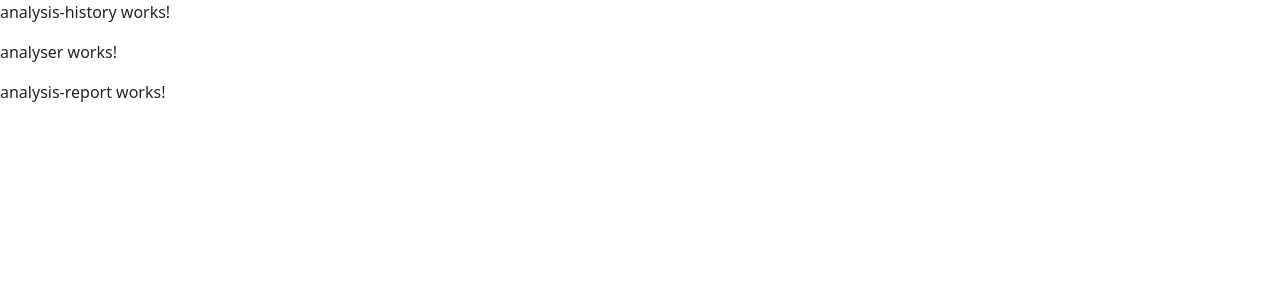
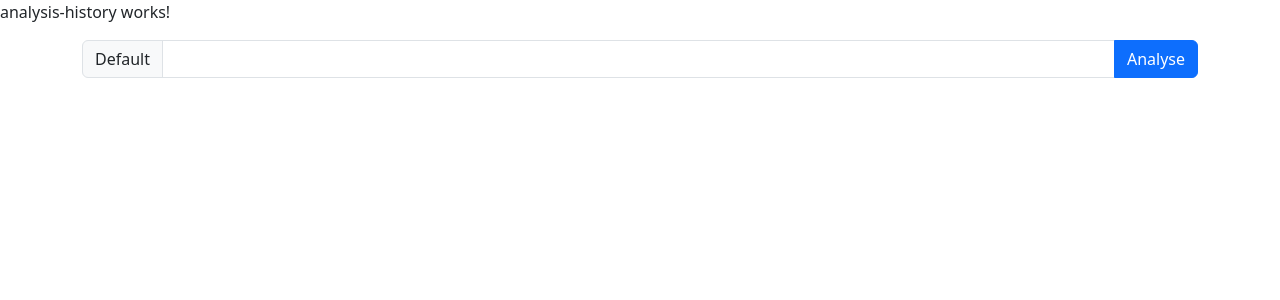
Before and after one commit to dededec/MetadataID-Frontend, an Angular app: page / in a window 1280 px wide. Shown: the top 300 px of the page. Built offline with nearby package versions, Linux system fonts and the light colour scheme.

Commit message:
Add fetch analysis functionality

```diff
--- a/src/app/analyser/analyser.component.html
+++ b/src/app/analyser/analyser.component.html
@@ -1,2 +1,8 @@
-<p>analyser works!</p>
-<app-analysis-report/>
+<div class="input-group mb-3 container-sm">
+    <span class="input-group-text" id="url-input">Default</span>
+    <input type="text" class="form-control" aria-label="URL to analyse"
+        aria-describedby="url-input" [(ngModel)] = "url">
+    <button type="button" class="btn btn-primary" (click)="fetchAnalysis(this.url)">Analyse</button>
+</div>
+
+<app-analysis-report *ngIf="this.lastAnalysis"/>
--- a/src/app/analyser/analyser.component.ts
+++ b/src/app/analyser/analyser.component.ts
@@ -1,4 +1,6 @@
 import { Component } from '@angular/core';
+import { Analysis } from '../analysis/analysis';
+import { AnalysisService } from '../analysis/analysis.service';
 
 @Component({
   selector: 'app-analyser',
@@ -7,4 +9,16 @@ import { Component } from '@angular/core';
 })
 export class AnalyserComponent {
 
+  lastAnalysis: Analysis;
+  url:string;
+
+  constructor(private analysisService:AnalysisService) {}
+
+  async fetchAnalysis(url:string) {
+    this.lastAnalysis = await this.analysisService.fetchAnalysis(url);
+    console.log(this.lastAnalysis.url + this.lastAnalysis.lastModified);
+    this.url = '';
+  }
+
+
 }
--- /dev/null
+++ b/src/app/analysis/analysis.service.ts
@@ -0,0 +1,30 @@
+import { Injectable } from '@angular/core';
+import { Analysis } from './analysis';
+
+@Injectable({
+  providedIn: 'root'
+})
+export class AnalysisService {
+
+  HOST:string = `http://localhost:8080/analisis`;
+
+  constructor() { }
+
+  async fetchAnalysis(url: string) {
+    var myHeaders = new Headers();
+    myHeaders.append("Content-Type", "application/json");
+
+    let returnData = await fetch(this.HOST, {
+      method: "POST",
+      headers: myHeaders,
+      redirect: 'follow',
+      body: JSON.stringify({ url: url }),
+    })
+      .then((res) => res.json())
+      .catch((err) => {
+        console.log(err);
+      })
+
+      return returnData as Analysis;
+  }
+}
--- a/src/app/analysis/analysis.ts
+++ b/src/app/analysis/analysis.ts
@@ -1,2 +1,4 @@
 export class Analysis {
+    url:string;
+    lastModified:Date
 }
--- a/src/app/app.module.ts
+++ b/src/app/app.module.ts
@@ -7,6 +7,7 @@ import { NgbModule } from '@ng-bootstrap/ng-bootstrap';
 import { AnalysisReportComponent } from './analysis-report/analysis-report.component';
 import { AnalyserComponent } from './analyser/analyser.component';
 import { AnalysisHistoryComponent } from './analysis-history/analysis-history.component';
+import { FormsModule } from '@angular/forms';
 
 @NgModule({
   declarations: [
@@ -18,7 +19,8 @@ import { AnalysisHistoryComponent } from './analysis-history/analysis-history.co
   imports: [
     BrowserModule,
     AppRoutingModule,
-    NgbModule
+    NgbModule,
+    FormsModule
   ],
   providers: [],
   bootstrap: [AppComponent]
```
